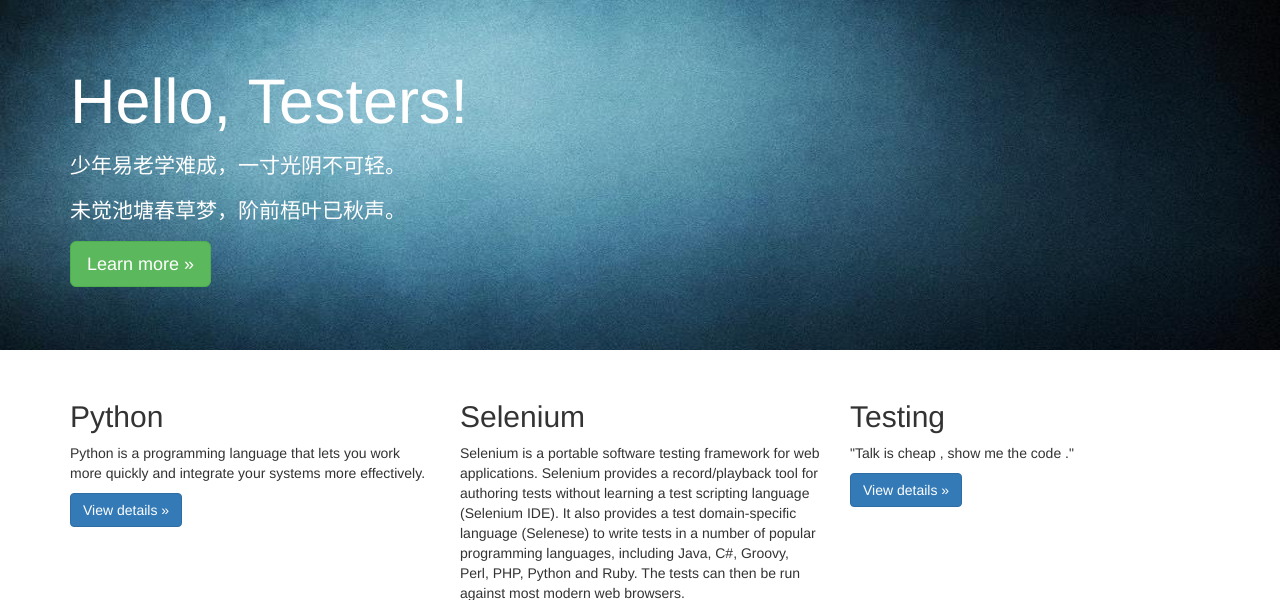
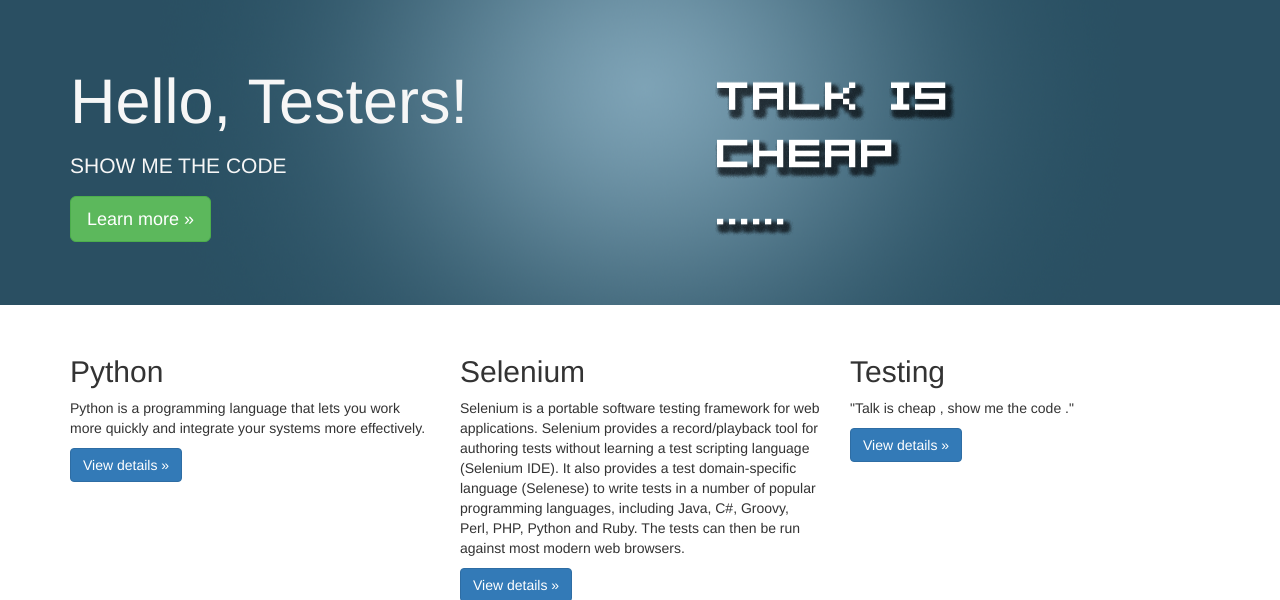
Before and after one commit to nicevoice/leettest, a Django app: page / in a window 1280 px wide. Shown: the part 51-651 px from the top of the page. Run offline with Django 3.2, Linux system fonts and the light colour scheme; data comes from the database, SQL or seed files in the repository; some libraries are stand-ins or nearby versions.

Commit message:
update banner image and css

```diff
--- a/blog/templates/article_list.html
+++ b/blog/templates/article_list.html
@@ -16,7 +16,7 @@
 
 {% block content %}
 
-    <div class="blog-header"  style="background: url(/static/images/banner0.png) ;background-size:100% 100%;">
+    <div class="blog-header">
         <h1 class="blog-title">The LeetTest Blog</h1>
         <p class="lead blog-description">记录软件测试....</p>
     </div>
@@ -75,8 +75,8 @@
           <p/>
           <div class="sidebar-module sidebar-module-inset">
             <h4>关于作者</h4>
-            <p>软件测试七年工作经验。从事软件测试、软件测试工具开发、软件测试信息系统开发，做过ruby、java、python。写过web系统、当过项目经理、带过研发团队。</p>
-            <p>2015年主要研究django。</p>
+            <p>王大胖，七年软件测试相关经验。从事软件测试、软件测试工具研发、软件测试信息系统研发，做过ruby、java、python。写过web系统、当过项目经理、带过研发团队。</p>
+            <p>大龄复古产品经理，代码圈最好的段子手，文玩界最好的程序员。</p>
           </div>
 
           <div class="sidebar-module">
--- a/index/templates/index.html
+++ b/index/templates/index.html
@@ -30,8 +30,7 @@
       <div class="container">
         <h1>Hello, Testers!</h1>
         <p></p>
-        <p>少年易老学难成，一寸光阴不可轻。 </p>
-        <p>未觉池塘春草梦，阶前梧叶已秋声。</p>
+        <p>SHOW ME THE CODE </p>
         <p><a class="btn btn-lg btn-success" href="/blog" role="button">Learn more &raquo;</a></p>
       </div>
     </div>
--- a/public/templates/base.html
+++ b/public/templates/base.html
@@ -7,10 +7,10 @@
 
     <meta name="description" content="LeetTest是基于django+bootstrap3开发的开源网站，旨在分享软件测试知识，介绍软件测试工具，研究软件测试技术。">
     <meta name="keywords" content="python,django,bootstrap,软件测试,自动化测试,测试自动化,测试开发,软件测试工具,软件测试培训,软件测试前景,软件测试发展,buaawp">
-    <meta name="author" content="Tony Wang - buaawp@gmail.com">
+    <meta name="author" content="王大胖 - buaawp@gmail.com">
 
     <!-- The above 3 meta tags *must* come first in the head; any other head content must come *after* these tags -->
-    <title>LeetTest - Testing never stop</title>
+    <title>LeetTest - 软件测试博客及作品集</title>
 
     <!-- Bootstrap -->
     <!--  use http://cdn.bootcss.com/bootstrap/3.3.4/css/bootstrap.min.css for online deploy -->
@@ -21,7 +21,7 @@
 
     {% block css %}{% endblock %}
 
-	  {% block js %}{% endblock %}
+	{% block js %}{% endblock %}
   </head>
   <body>
 
--- a/static/css/index.css
+++ b/static/css/index.css
@@ -1,5 +1,7 @@
 .jumbotron{
-  background: url(/static/images/banner0.png) repeat 0 0;
-  background-size:100% 100%;
-  color: #FEFEFE
+  background: url(/static/images/banner0.png) no-repeat;
+  background-size:960px 100%;
+  background-color: #2A4F62;
+  background-position: center;
+  color:#F6F6F6;
 }
```
Also changed, not shown: static/css/blog.css (+6 -16 lines), static/css/tool.css (+6 -2 lines), static/images/banner0.png.
